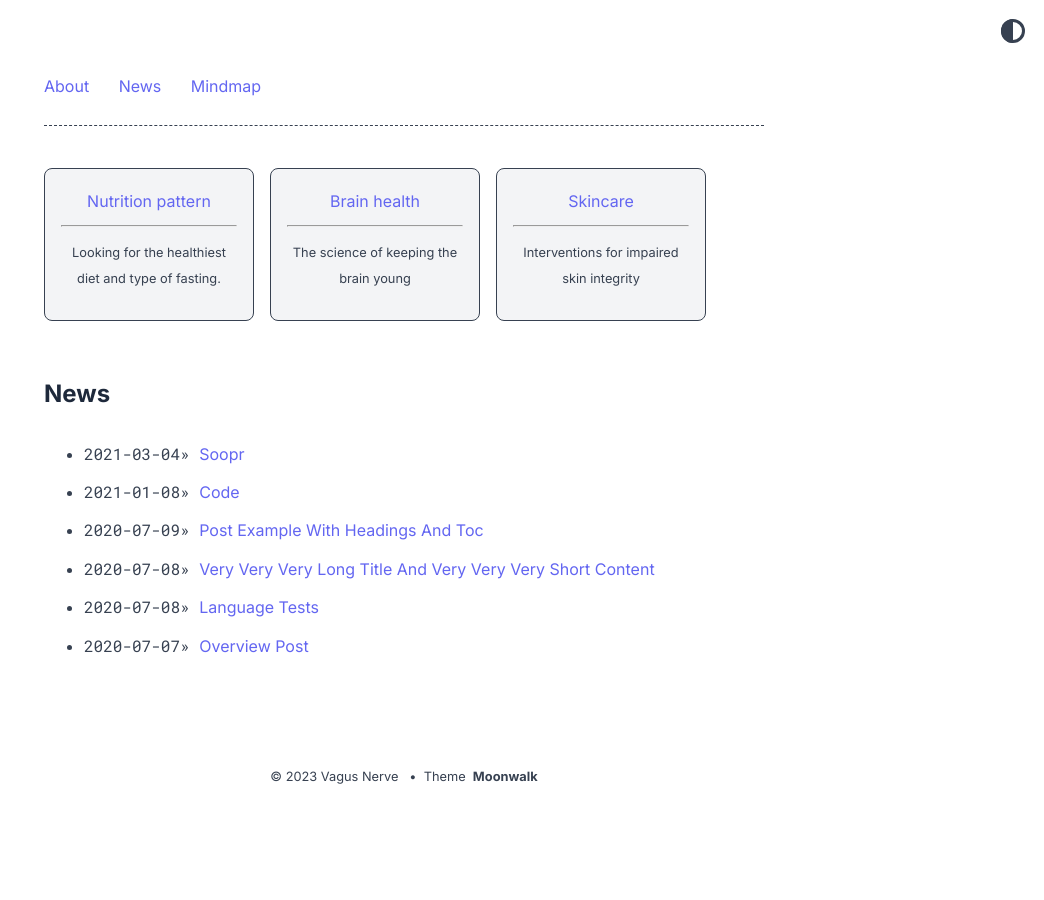
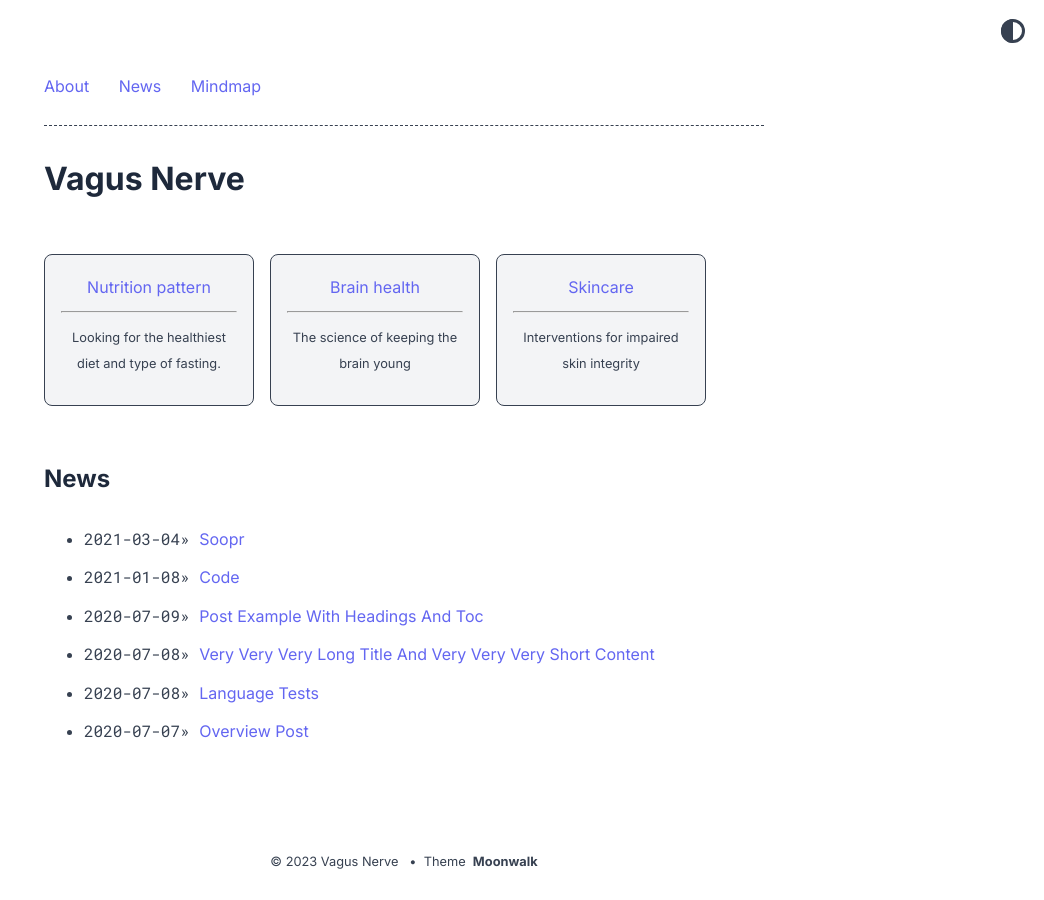
Before and after one commit to abhinavs/moonwalk, a Jekyll site: the page built from index.md, in a window 1280 px wide. Shown: the whole page, without its empty margins (236-1280 px from the left). Built offline with Jekyll 4.4.1, drawn with Linux system fonts in a browser that asks for light colours.

Commit message:
Update _config.yml

```diff
--- a/_config.yml
+++ b/_config.yml
@@ -1,4 +1,4 @@
-title:
+title:  Vagus Nerve
 author: Vagus Nerve
 description: > # description of the site (multiple lines allowed)
 url: https://vagus-nerve.github.io/ # root address of the site
```
